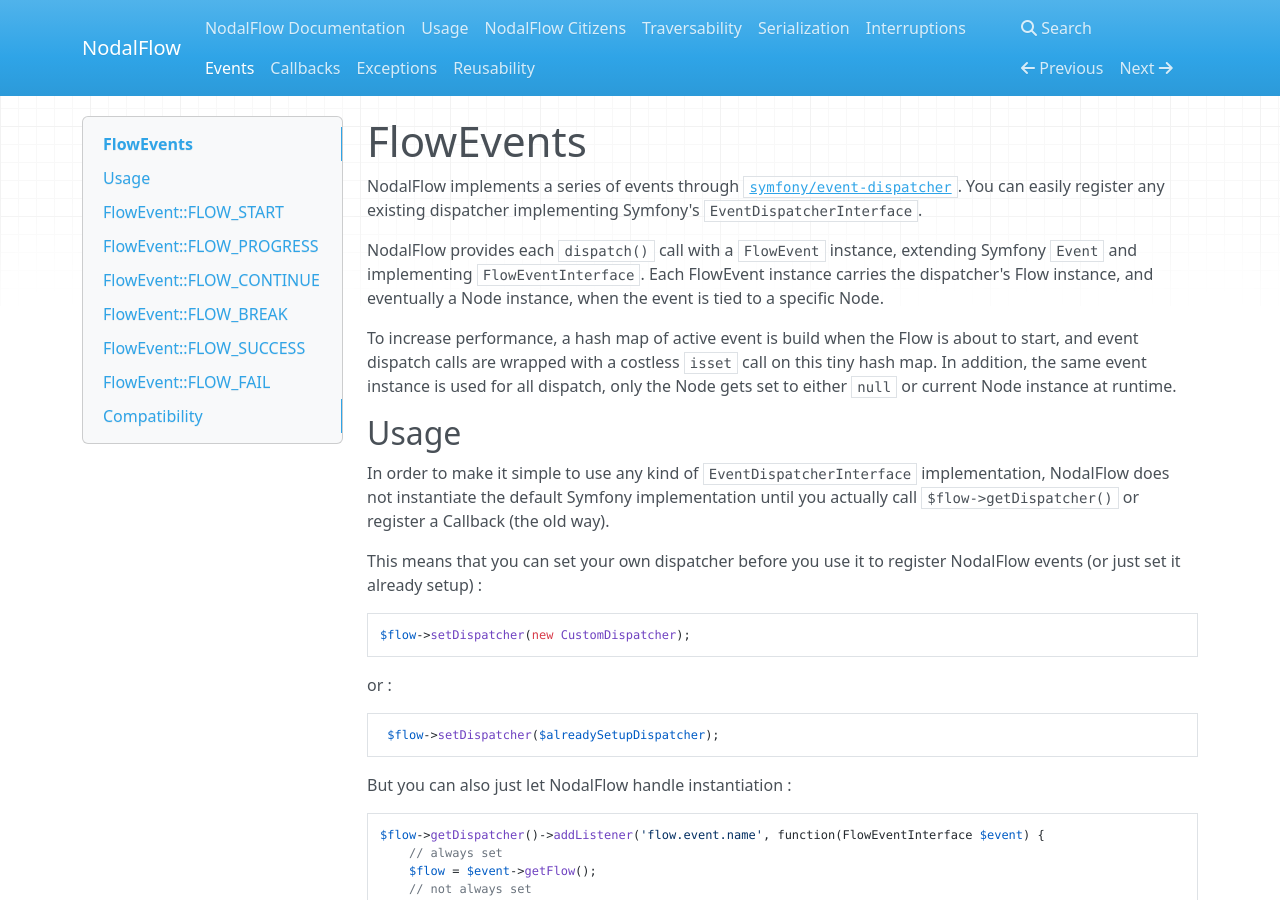
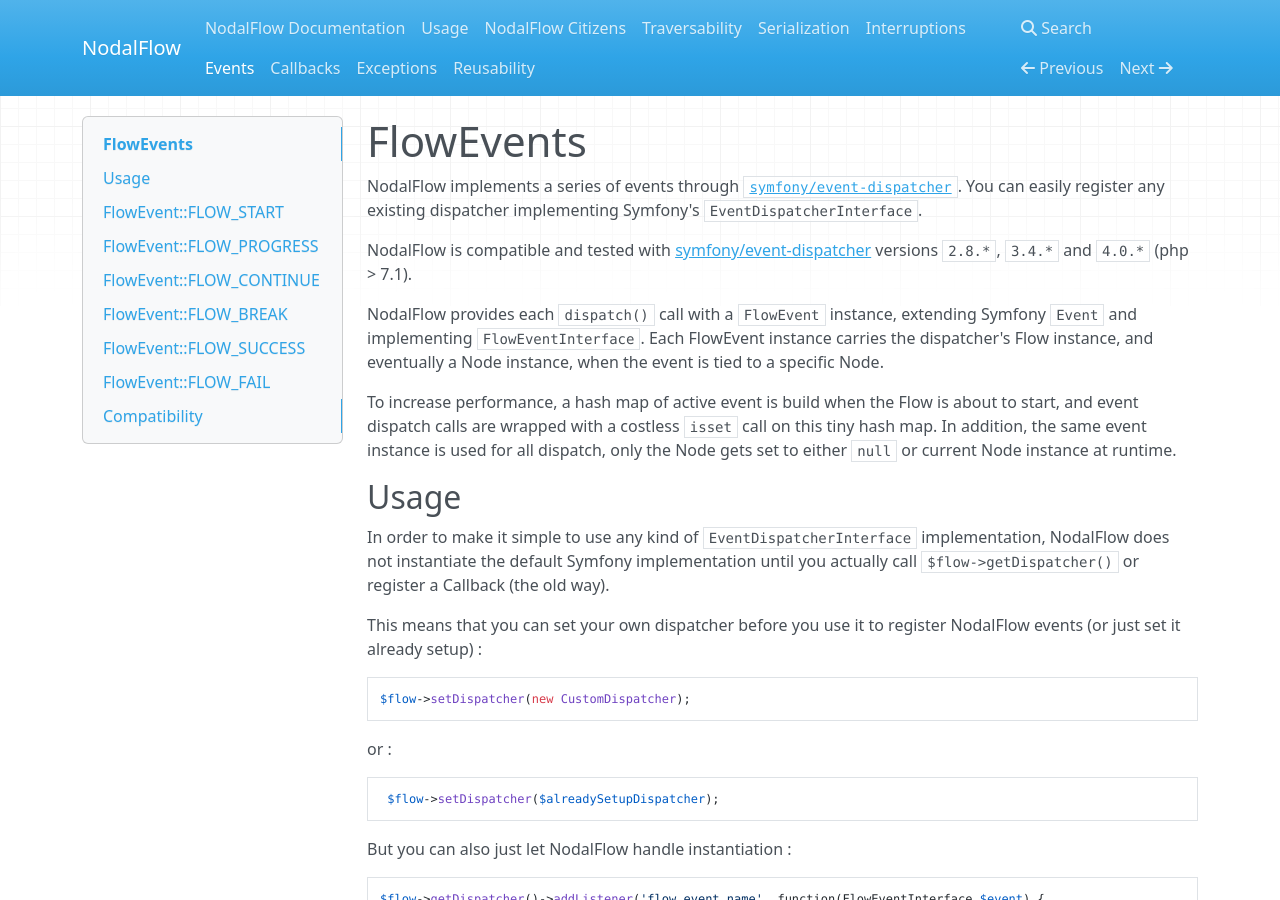
Before and after one commit to fab2s/NodalFlow, an MkDocs documentation site: the page built from docs/events.md, in a window 1280 px wide and 900 px high. Built offline with MkDocs 1.6.1, drawn with Linux system fonts in a browser that asks for light colours; nearby versions of some CDN libraries; old or Windows-style settings are respelled for this version of MkDocs.

Commit message:
add note about dispatcher versions

```diff
--- a/docs/events.md
+++ b/docs/events.md
@@ -1,6 +1,8 @@
 # FlowEvents
 
 NodalFlow implements a series of events through [`symfony/event-dispatcher`](https://symfony.com/doc/current/components/event_dispatcher.html). You can easily register any existing dispatcher implementing Symfony's `EventDispatcherInterface`.
+
+NodalFlow is compatible and tested with [symfony/event-dispatcher](https://symfony.com/doc/current/components/event_dispatcher.html) versions `2.8.*`, `3.4.*` and `4.0.*` (php > 7.1).
 
 NodalFlow provides each `dispatch()` call with a `FlowEvent` instance, extending Symfony `Event` and implementing `FlowEventInterface`. Each FlowEvent instance carries the dispatcher's Flow instance, and eventually a Node instance, when the event is tied to a specific Node.
 
```
